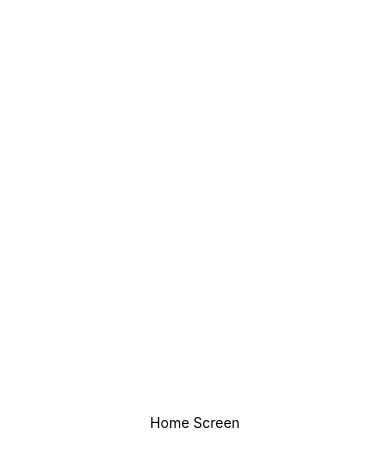
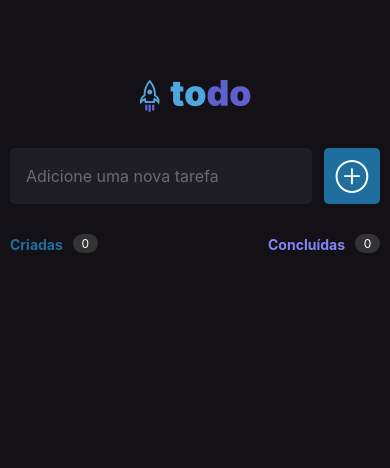
Before and after one commit to mfernandanll/to_do_list, a React Native app: screen / in a window 390 px wide. Shown: the top 468 px of the page. Built offline with nearby package versions, Linux system fonts and the light colour scheme.

Commit message:
Creating initial layout for Home screen

```diff
--- a/src/screens/Home/index.tsx
+++ b/src/screens/Home/index.tsx
@@ -1,10 +1,49 @@
-import { StatusBar, Text, View } from 'react-native';
+import { Image, Text, View, TextInput, TouchableOpacity, FlatList } from 'react-native';
 import { styles } from './style'
 
 export function Home() {
     return (
         <View style={styles.container}>
-            <Text>Home Screen</Text>
+            <Image style={styles.logo}
+                source={require('../../../assets/Logo.png')} />
+            <View style={styles.form}>
+                <TextInput
+                    style={styles.input}
+                    placeholder="Adicione uma nova tarefa"
+                    placeholderTextColor="#6B6B6B"
+                    keyboardType="default"
+                />
+                <TouchableOpacity style={styles.button}>
+                    <Text style={styles.buttonText}>
+                        ⊕
+                    </Text>
+                </TouchableOpacity>
+            </View>
+            <View style={styles.subtittles}>
+                <View style={styles.counterView}>
+                    <Text style={styles.createdText}>
+                        Criadas
+                    </Text>
+                    <TextInput
+                        style={styles.counter}
+                        value='0'
+                        defaultValue='0'
+                        editable={false}
+                    />
+                </View>
+
+                <View style={styles.counterView}>
+                    <Text style={styles.doneText}>
+                        Concluídas
+                    </Text>
+                    <TextInput
+                        style={styles.counter}
+                        value='0'
+                        defaultValue='0'
+                        editable={false}
+                    />
+                </View>
+            </View>
         </View>
     );
 }
--- a/src/screens/Home/style.ts
+++ b/src/screens/Home/style.ts
@@ -3,8 +3,69 @@ import { StyleSheet } from "react-native";
 export const styles = StyleSheet.create({
     container: {
         flex: 1,
-        backgroundColor: '#fff',
+        backgroundColor: '#131016',
+        padding: 10,
+        alignItems: "center"
+    },
+    logo: {
+        marginTop: 70,
+    },
+    input: {
+        backgroundColor: '#1F1E25',
+        borderRadius: 5,
+        color: '#FFF',
+        padding: 16,
+        fontSize: 16,
+        flex: 1,
+        marginRight: 12
+    },
+    buttonText: {
+        color: '#FFF',
+        fontSize: 24
+    },
+    button: {
+        width: 56,
+        height: 56,
+        borderRadius: 5,
+        backgroundColor: '#1E6F9F',
         alignItems: 'center',
-        justifyContent: 'center',
+        justifyContent: 'center'
+    },
+    form: {
+        width: '100%',
+        flexDirection: 'row',
+        marginTop: 36,
+        marginBottom: 10
+    },
+    subtittles: {
+        width: '100%',
+        marginTop: 20,
+        flexDirection: 'row',
+        justifyContent: 'space-between'
+    },
+    createdText: {
+        fontWeight: 'bold',
+        color:'#1E6F9F',
+    },
+    doneText: {
+        fontWeight: 'bold',
+        color:'#8284FA',
+    },
+    counter: {
+        width: 25,
+        paddingTop: 2,
+        paddingBottom: 2,
+        fontSize: 12,
+        backgroundColor: '#333',
+        color: '#fff',
+        borderRadius: 10,
+        marginLeft: 10,
+        textAlign: 'center'
+
+    },
+    counterView: {
+        height: 19,
+        flexDirection: 'row',
+        alignItems: 'flex-end'
     }
 })
```
Also changed, not shown: assets/Logo.png (added).
